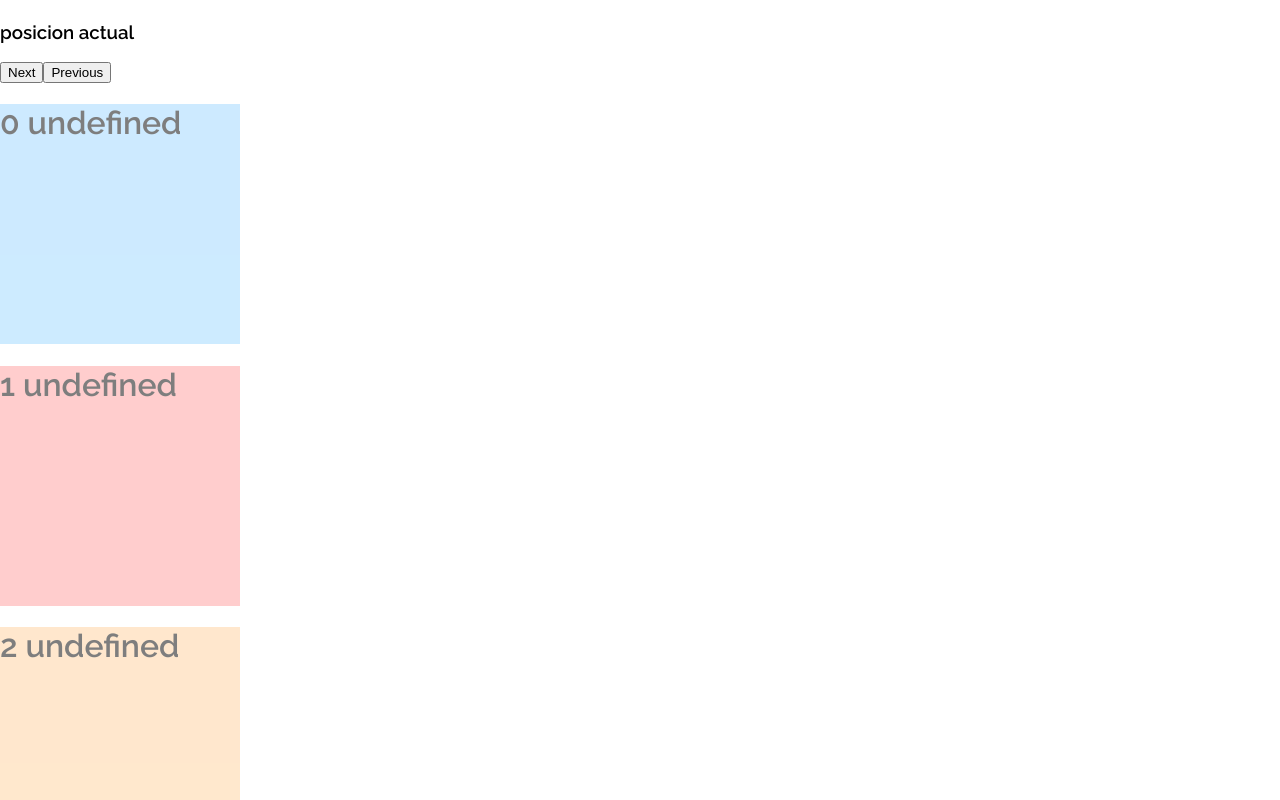
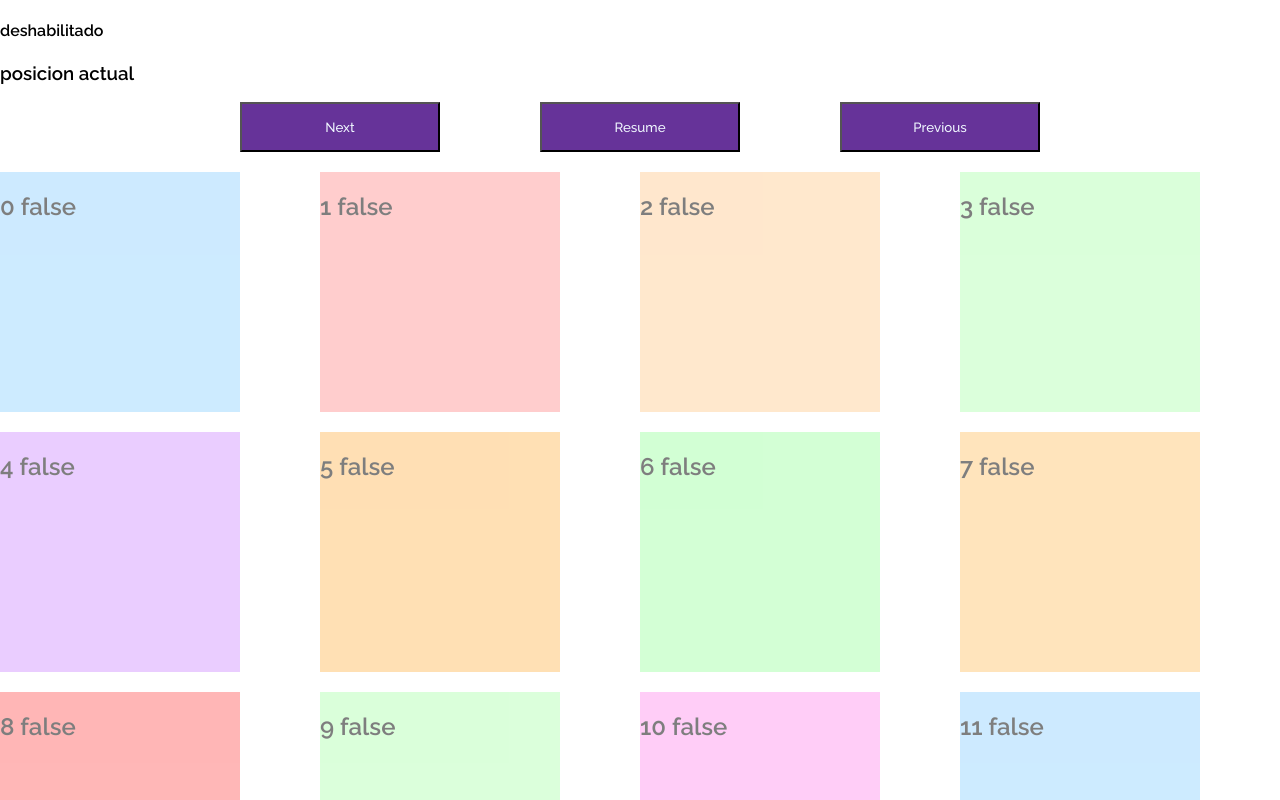
Before and after one commit to DranzerSv/Memory-Games, a React (Create React App) app: page / in a window 1280 px wide. Shown: the top 800 px of the page. Built offline with nearby package versions, Linux system fonts and the light colour scheme.

Commit message:
feature:  now I can go back  in a primitive way

```diff
--- a/src/App.tsx
+++ b/src/App.tsx
@@ -13,25 +13,38 @@
   // const previousCounter = usePreviousState(selectedCard);
   const [previousValue, getPreviousValue] = useTimeMachine(selectedCard);
 
+  const [focus, setFocus] = useState<number | null>(null);
+
+  const [anterior, setAnterior] = useState(0);
+
   return (
     <div className="app">
-      <h4>{previousValue}</h4>
+      <h4>{previousValue !== null ? previousValue : 'deshabilitado'}</h4>
       <h3>posicion actual{selectedCard}</h3>
+      <section className="machineButtons">
         <button>Next</button>
+        <button>Resume</button>
         <button
           onClick={() => {
-          getPreviousValue();
+            setFocus(getPreviousValue(anterior));
+            setAnterior(anterior + 1);
           }}
         >
           Previous
         </button>
+      </section>
+      <section className="cardsContainer">
+        {' '}
         {cards.map((card) => (
           <Card
             key={card['id']}
             id={card['id']}
             setSelectedCard={setSelectedCard}
+            isSelected={focus === card['id'] ? true : false}
+            setFocus={setFocus}
           />
         ))}
+      </section>
     </div>
   );
 }
--- a/src/customHooks/useTimeMachine.tsx
+++ b/src/customHooks/useTimeMachine.tsx
@@ -1,6 +1,8 @@
 import { useState, useRef, useEffect } from 'react';
 
-function useTimeMachine<T>(state: T): [T | null, () => T | void] {
+function useTimeMachine<T>(
+  state: T
+): [T | null, (position: number) => T | number] {
   const register = useRef<T[]>([]); //para que el array persista;
 
   const prevState = useRef<T | null>(null);
@@ -26,8 +28,9 @@
   //     position.current += 1;
   //   }
   // } // a getPreviousVAlue podria pasarle un argumento para que me de 1 posicion mas antigua o
-  function getPreviousValue() {
-    console.log('domingo para todos ');
+  function getPreviousValue(position: number) {
+    console.log(register.current[position + 1]);
+    return register.current[position + 1];
   }
 
   // //una posición más reciente
```
Lines whose indentation alone changed are shown as unchanged.
